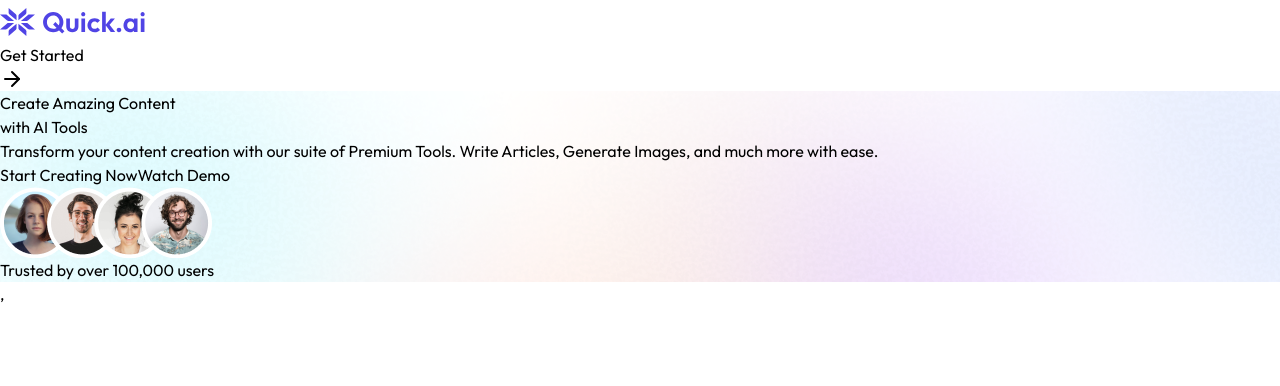
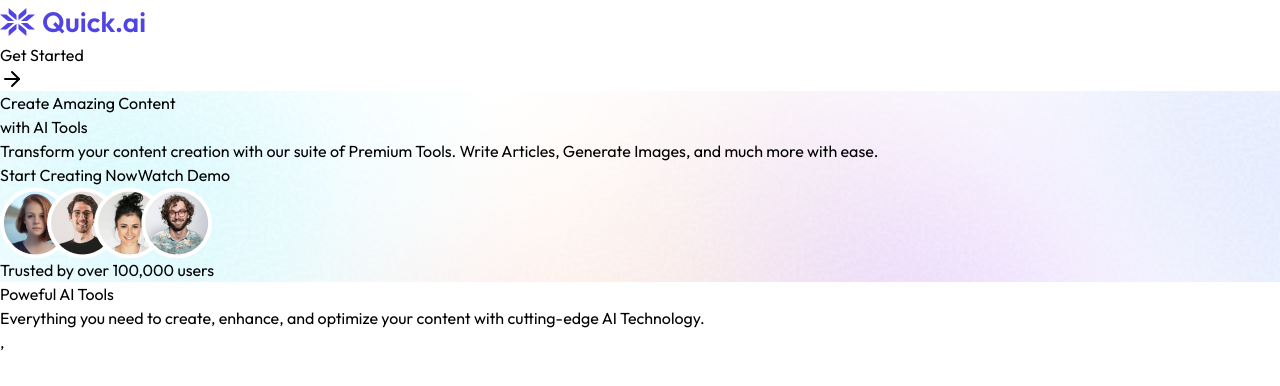
Before and after one commit to KunalxKushwaha/AI-Tools, a React (Vite) app in the folder client/: page / in a window 1280 px wide. Shown: the top 386 px of the page. Built offline with nearby package versions, Linux system fonts and the light colour scheme; no server answers.

Commit message:
Files under Progress

```diff
--- /dev/null
+++ b/client/src/components/AiTools.jsx
@@ -0,0 +1,14 @@
+import React from 'react'
+
+const AiTools = () => {
+  return (
+    <div className='px-4 sm:px-20 xl:px-32 my-24'>
+      <div className='text-center'>
+        <h2 className='text-slate-700 text-[42px] font-semibold'>Poweful AI Tools</h2>
+        <p className='text-gray-500 max-w-lg mx-auto'>Everything you need to create, enhance, and optimize your content with cutting-edge AI Technology.</p>
+      </div>
+    </div>
+  )
+}
+
+export default AiTools
--- a/client/src/pages/Home.jsx
+++ b/client/src/pages/Home.jsx
@@ -1,6 +1,7 @@
 import React from 'react'
 import Navbar from '../components/Navbar'
 import Hero from '../components/Hero'
+import AiTools from '../components/AiTools'
 
 
 const Home = () => {
@@ -9,6 +10,7 @@
 
     <Navbar />
     <Hero />
+    <AiTools />
 
     </>
   )
```
